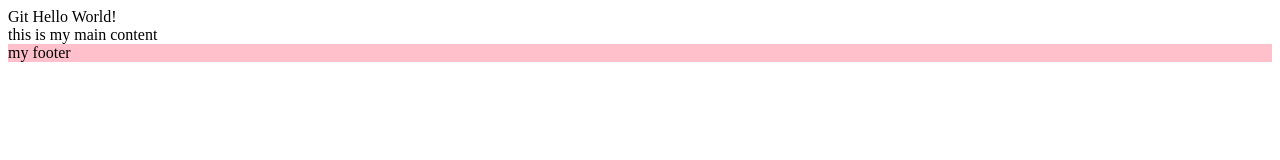
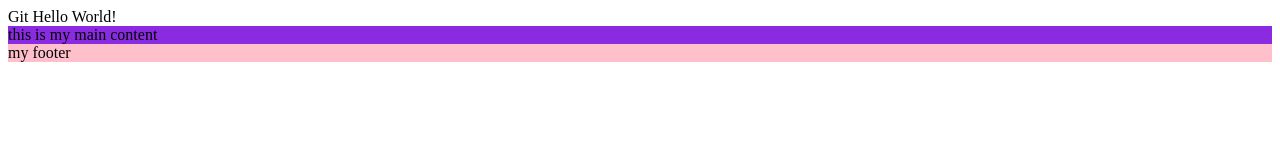
Before and after one commit to fredrikFSU24D/5.git-test, a plain HTML site: page index.html in a window 1280 px wide. Drawn offline with Linux system fonts and the light colour scheme.

Commit message:
styling main

```diff
--- a/css/style.css
+++ b/css/style.css
@@ -1,3 +1,7 @@
 footer {
     background-color: pink;
 }
+
+main{
+    background-color: blueviolet;
+}
```
